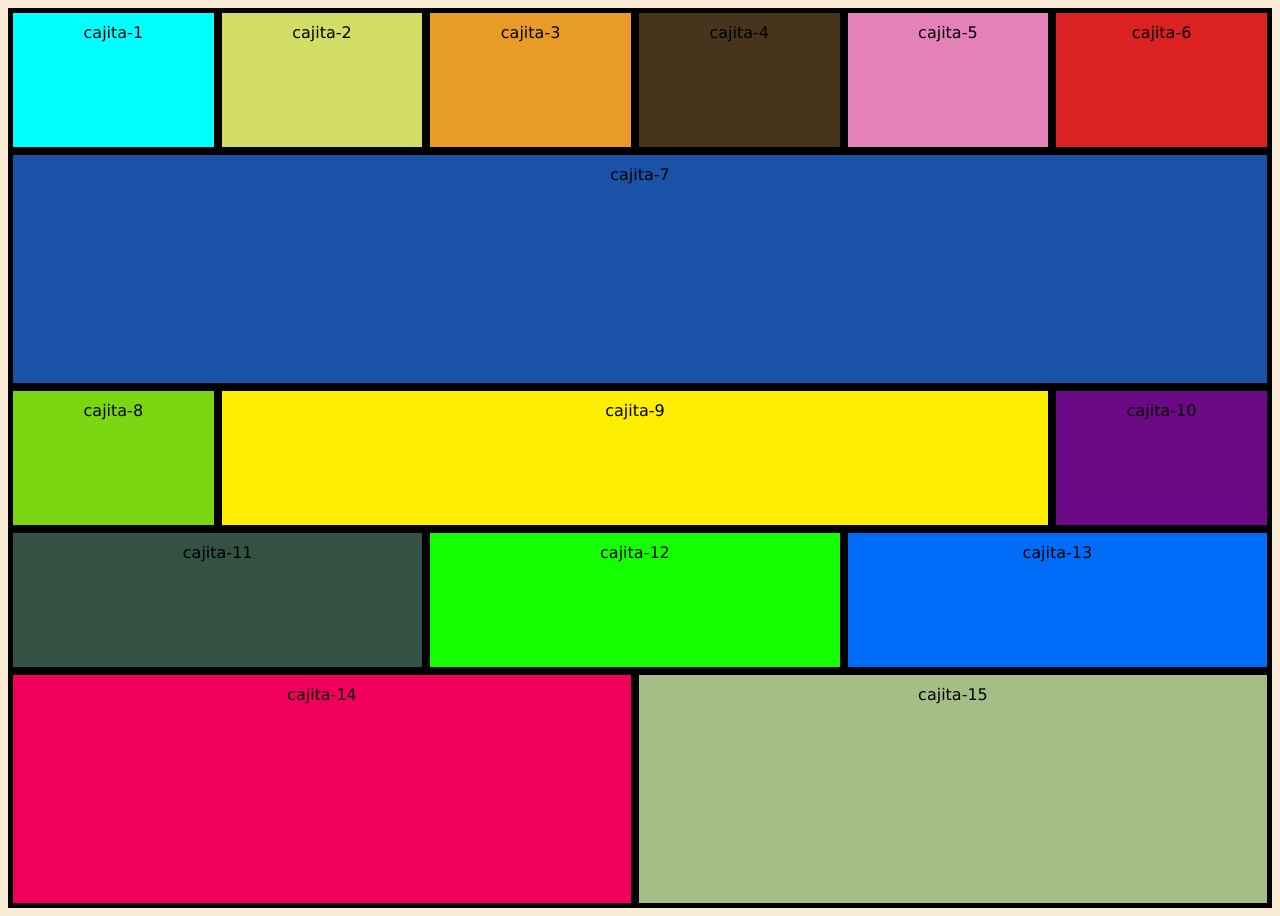
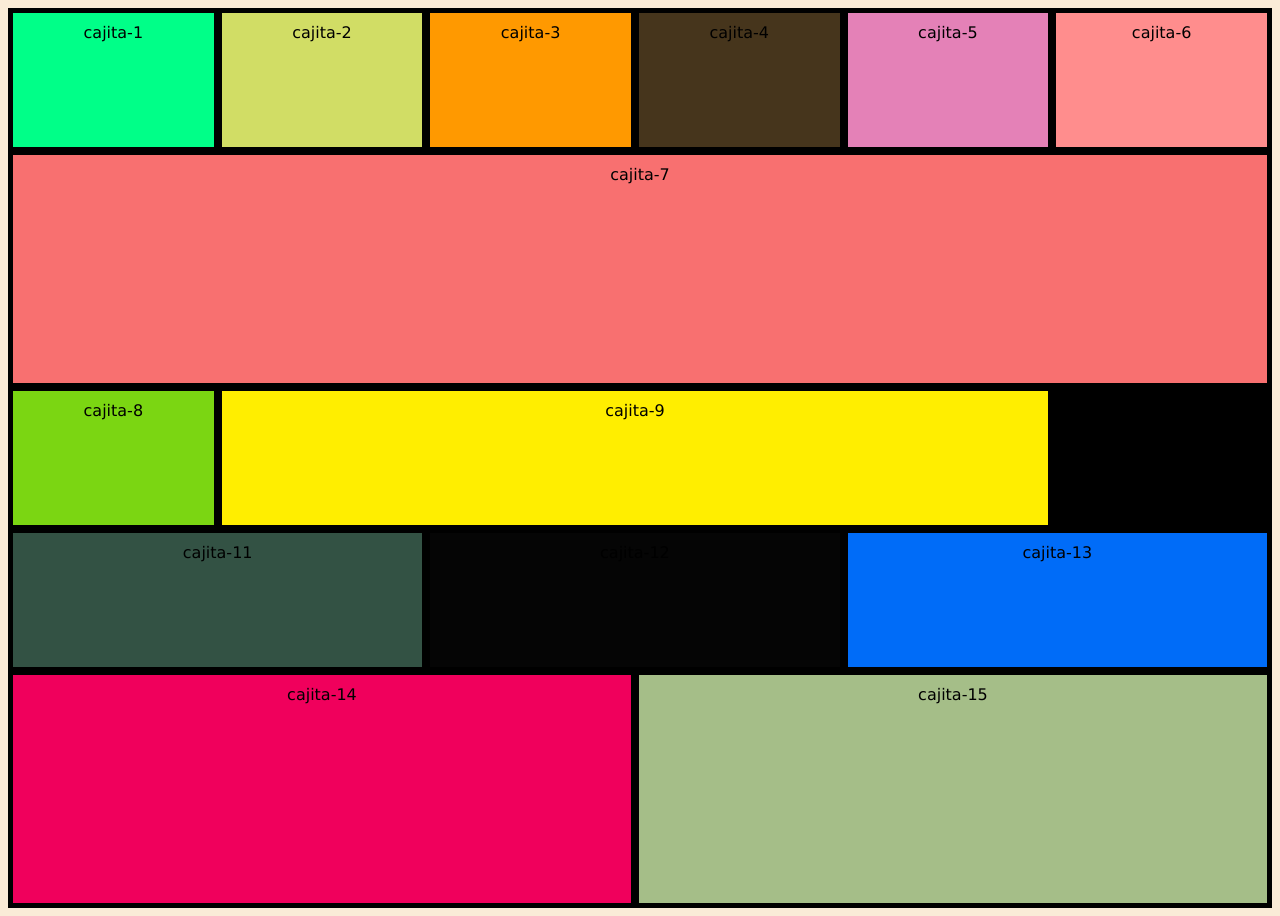
Before and after one commit to Bolitadequeso18/nuevo, a plain HTML site: page index.html in a window 1280 px wide. Drawn offline with Linux system fonts and the light colour scheme.

Commit message:
cambio de color a otro

```diff
--- a/css/style.css
+++ b/css/style.css
@@ -28,7 +28,7 @@ body{
 
 .caja {
     border: 4px solid rgb(0, 0, 0);
-    background-color: rgb(153, 0, 255);
+    background-color: rgb(0, 0, 0);
     text-align: center;
     padding: 10px;
 }
@@ -36,7 +36,7 @@ body{
 
 .primera{
     grid-area: cajita-1;
-    background-color: aqua;
+    background-color: rgb(0, 255, 136);
 }
 
 .segunda{
@@ -45,7 +45,7 @@ body{
 }
 .tercera{
     grid-area: cajita-3;
-    background-color: rgb(233, 155, 39);
+    background-color: rgb(255, 153, 0);
 }
 .cuarta{
     grid-area: cajita-4;
@@ -57,12 +57,12 @@ body{
 }
 .sexta{
     grid-area: cajita-6;
-    background-color: rgb(219, 33, 33);
+    background-color: rgb(255, 141, 141);
 }
 
 .séptima{
     grid-area: cajita-7;
-    background-color: rgb(26, 82, 167);
+    background-color: rgb(248, 112, 112);
 }
 
 .octava{
@@ -77,7 +77,7 @@ body{
 
 .décima{
     grid-area: cajita-10;
-    background-color: rgb(108, 10, 133);
+    background-color: rgb(0, 0, 0);
 }
 
 .once {
@@ -87,7 +87,7 @@ body{
 
 .doce{
     grid-area: cajita-12;
-    background-color: rgb(21, 255, 0);
+    background-color: rgb(5, 5, 5);
 }
 
 .trece{
```
